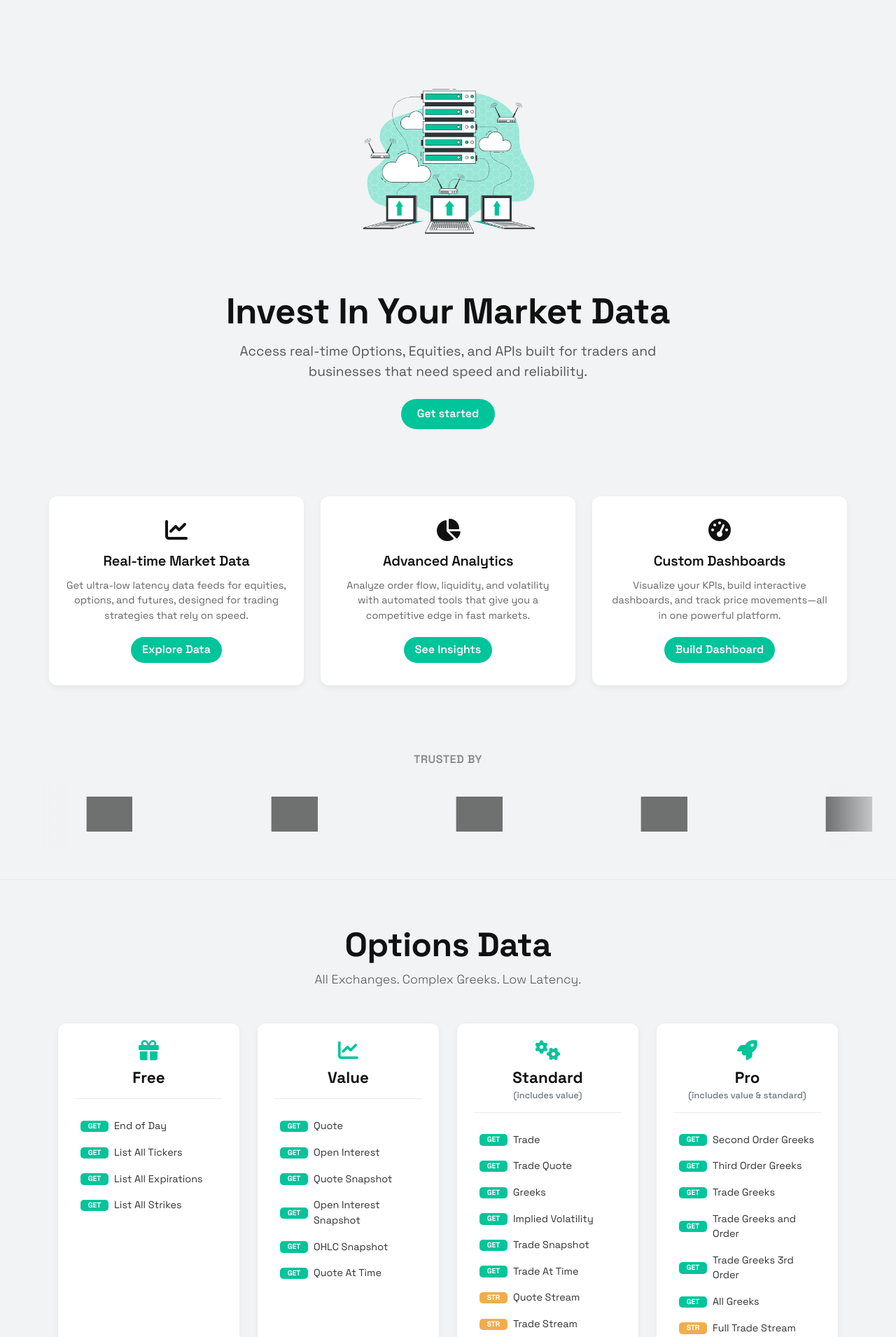
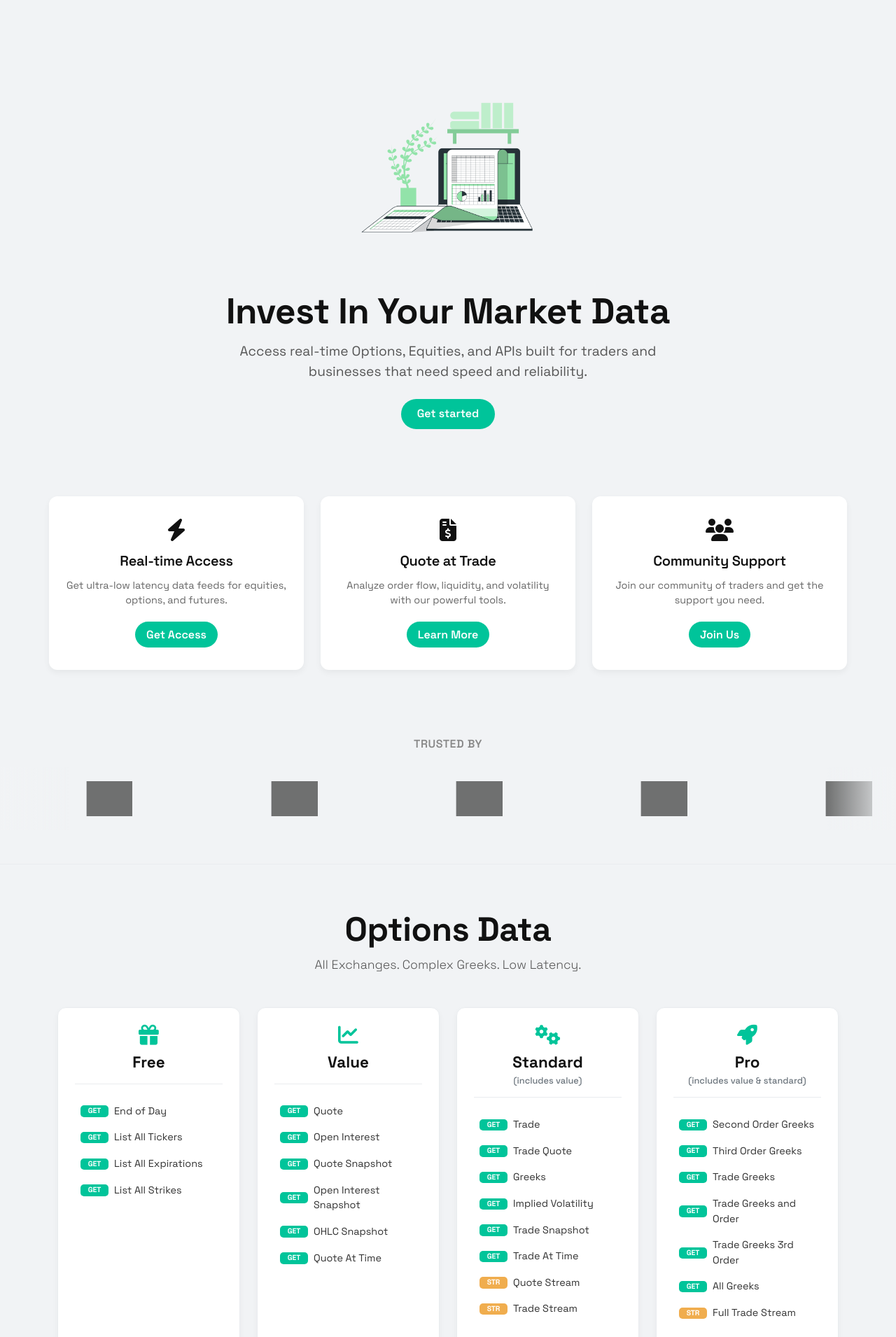
Before and after one commit to SAHARIARSUPTO/theta-data, a PHP site: page / in a window 1280 px wide. Shown: the part 85-1995 px from the top of the page at 70% size. Run offline with PHP 8.4, Linux system fonts and the light colour scheme; grey boxes are pictures that could not be loaded.

Commit message:
update 2.0

```diff
--- a/index.php
+++ b/index.php
@@ -32,26 +32,26 @@
     <div class="row g-4">
       <div class="col-lg-4 col-md-6" data-aos="fade-up" data-aos-delay="100">
         <div class="feature-card">
-          <i class="fas fa-chart-line fa-2x mb-3"></i>
-          <h5>Real-time Market Data</h5>
-          <p>Get ultra-low latency data feeds for equities, options, and futures, designed for trading strategies that rely on speed.</p>
-          <a href="#" class="btn btn-primary">Explore Data</a>
+          <i class="fas fa-bolt fa-2x mb-3"></i>
+          <h5>Real-time Access</h5>
+          <p>Get ultra-low latency data feeds for equities, options, and futures.</p>
+          <a href="pages/pricing.php" class="btn btn-primary">Get Access</a>
         </div>
       </div>
       <div class="col-lg-4 col-md-6" data-aos="fade-up" data-aos-delay="200">
         <div class="feature-card">
-          <i class="fas fa-chart-pie fa-2x mb-3"></i>
-          <h5>Advanced Analytics</h5>
-          <p>Analyze order flow, liquidity, and volatility with automated tools that give you a competitive edge in fast markets.</p>
-          <a href="#" class="btn btn-primary">See Insights</a>
+          <i class="fas fa-file-invoice-dollar fa-2x mb-3"></i>
+          <h5>Quote at Trade</h5>
+          <p>Analyze order flow, liquidity, and volatility with our powerful tools.</p>
+          <a href="pages/commercial-use.php" class="btn btn-primary">Learn More</a>
         </div>
       </div>
       <div class="col-lg-4 col-md-6" data-aos="fade-up" data-aos-delay="300">
         <div class="feature-card">
-          <i class="fas fa-tachometer-alt fa-2x mb-3"></i>
-          <h5>Custom Dashboards</h5>
-          <p>Visualize your KPIs, build interactive dashboards, and track price movements—all in one powerful platform.</p>
-          <a href="#" class="btn btn-primary">Build Dashboard</a>
+          <i class="fas fa-users fa-2x mb-3"></i>
+          <h5>Community Support</h5>
+          <p>Join our community of traders and get the support you need.</p>
+          <a href="pages/blog.php" class="btn btn-primary">Join Us</a>
         </div>
       </div>
     </div>
@@ -61,14 +61,15 @@
   <?php include __DIR__ . '/partials/option-data.php'; ?>
   <?php include __DIR__ . '/partials/stocks-data.php'; ?>
   <?php include __DIR__ . '/partials/indices-data.php'; ?>
+
   <?php include __DIR__ . '/partials/footer.php'; ?>
 
   <script src="https://cdn.jsdelivr.net/npm/bootstrap@5.3.2/dist/js/bootstrap.bundle.min.js"></script>
   <script src="https://unpkg.com/aos@2.3.1/dist/aos.js"></script>
   <script>
     AOS.init({
-      once: true, // Whether animation should happen only once - while scrolling down
-      duration: 600, // values from 0 to 3000, with step 50ms
+      once: true,
+      duration: 600,
     });
   </script>
 </body>
--- a/partials/indices-data.php
+++ b/partials/indices-data.php
@@ -36,11 +36,11 @@ function render_indices_feature_item($text, $link, $plan) {
 }
 ?>
 
-<section class="indices-data-pricing py-5 bg-white">
+<section id="indices-pricing" class="indices-data-pricing py-5 bg-white">
     <div class="container options-data-pricing" style="padding-top: 0; border-top: none;">
         <header class="text-center mb-5" data-aos="fade-up">
             <h1 class="display-5 fw-bold mb-2">
-                Indices Data <span class="badge bg-info new-badge ms-2">New</span>
+                Indices Data
             </h1>
             <p class="lead text-dark">Every Tick. Every Move. Real-Time.</p>
         </header>
--- a/partials/option-data.php
+++ b/partials/option-data.php
@@ -53,7 +53,7 @@ function render_feature_item($text, $link, $plan) {
 }
 ?>
 
-<section class="options-data-pricing">
+<section id="options-pricing" class="options-data-pricing">
     <div class="container">
         <header class="text-center mb-5 options-header" data-aos="fade-up">
             <h1 class="display-5 fw-bold">Options Data</h1>
--- a/partials/stocks-data.php
+++ b/partials/stocks-data.php
@@ -41,7 +41,7 @@ function render_stock_feature_item($text, $link, $plan) {
 }
 ?>
 
-<section class="stocks-data-pricing py-5 bg-light">
+<section id="stocks-pricing" class="stocks-data-pricing py-5 bg-light">
     <div class="container options-data-pricing" style="padding-top: 0; border-top: none;">
         <header class="text-center mb-5 stocks-header" data-aos="fade-up">
             <h1 class="display-5 fw-bold">Stocks Data</h1>
```
Also changed, not shown: images/image1.png.
